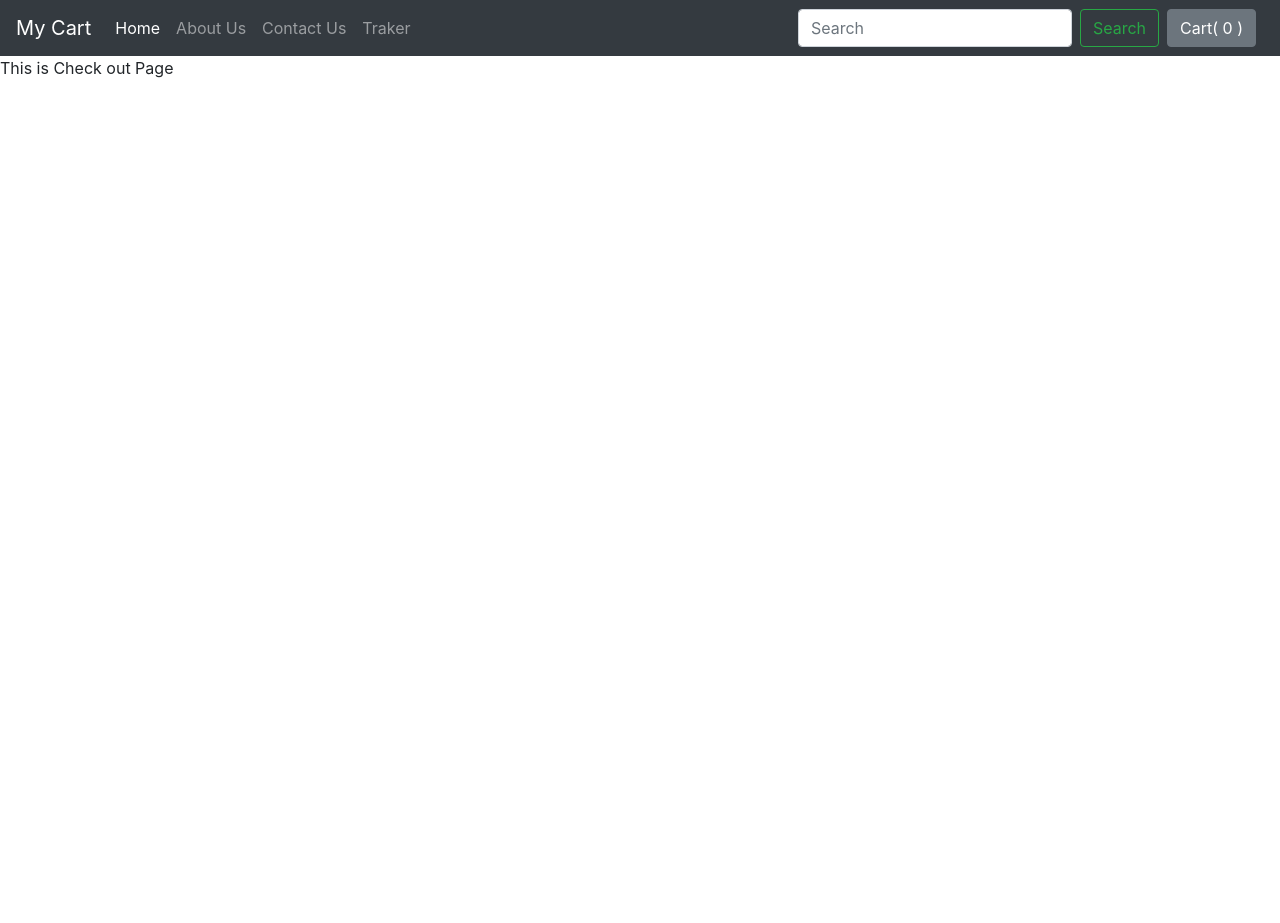
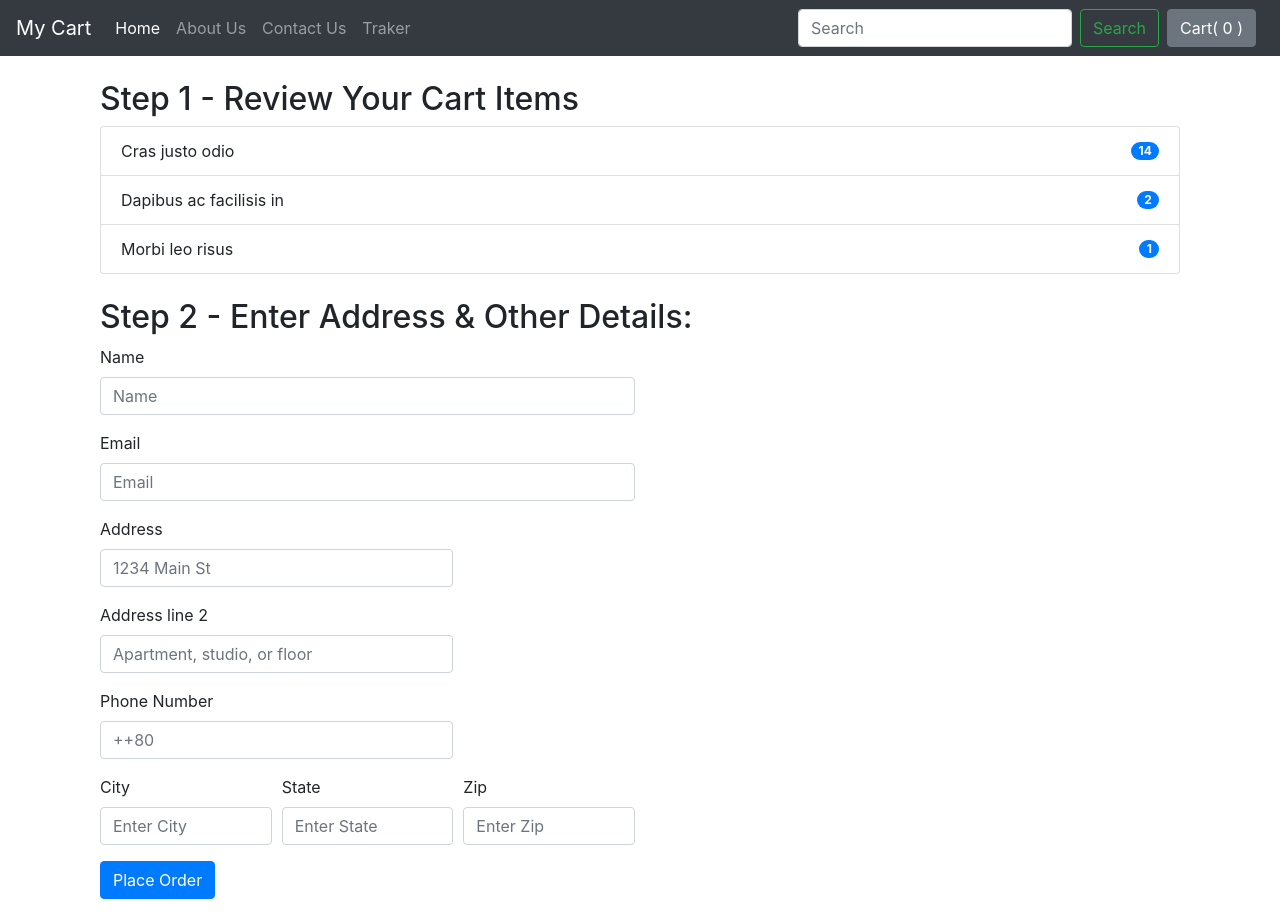
Before and after one commit to nazmul1487/-Django-E-commerce-Project, a Django app: page /shop/checkout/ in a window 1280 px wide. Before the commit the page ends 78 px from the top, so only its background shows below. Run offline with Django 3.2, Linux system fonts and the light colour scheme; some libraries are stand-ins or nearby versions.

Commit message:
e_commerce

```diff
--- a/shop/templates/shop/checkout.html
+++ b/shop/templates/shop/checkout.html
@@ -2,4 +2,76 @@
 
 {% block title %} CheckOut{% endblock %}
 
-{% block body %} This is Check out Page {% endblock %}
+{% block body %}
+  <div class="container">
+    <div class="col my-4">
+        <h2>Step 1 - Review Your Cart Items</h2>
+        <div id="items">
+            <ul class="list-group">
+                <li class="list-group-item d-flex justify-content-between align-items-center">
+                    Cras justo odio
+                    <span class="badge badge-primary badge-pill">14</span>
+                </li>
+                <li class="list-group-item d-flex justify-content-between align-items-center">
+                    Dapibus ac facilisis in
+                    <span class="badge badge-primary badge-pill">2</span>
+                </li>
+                <li class="list-group-item d-flex justify-content-between align-items-center">
+                    Morbi leo risus
+                    <span class="badge badge-primary badge-pill">1</span>
+                </li>
+            </ul>
+        </div>
+    </div>
+    <div class="col my-4">
+        <h2>Step 2 - Enter Address & Other Details:</h2>
+        <form>
+            <div class="form-row">
+                <div class="form-group col-md-6">
+                    <label for="inputname">Name</label>
+                    <input type="name" class="form-control" id="inputname" placeholder="Name">
+                </div>
+            </div>
+             <div class="form-row">
+                <div class="form-group col-md-6">
+                    <label for="inputEmail4">Email</label>
+                    <input type="email" class="form-control" id="inputEmail4" placeholder="Email">
+                </div>
+            </div>
+             <div class="form-row">
+                    <div class="form-group col-md-4">
+                        <label for="inputAddress">Address</label>
+                        <input type="text" class="form-control" id="inputAddress" placeholder="1234 Main St">
+                    </div>
+             </div>
+             <div class="form-row">
+                    <div class="form-group col-md-4">
+                        <label for="inputAddress2">Address line 2</label>
+                        <input type="text" class="form-control" id="inputAddress2" placeholder="Apartment, studio, or floor">
+                    </div>
+             </div>
+            <div class="form-row">
+                    <div class="form-group col-md-4">
+                            <label for="inputZip">Phone Number</label>
+                            <input type="tel" class="form-control" id="inputPhone" placeholder="++80">
+                    </div>
+            </div>
+            <div class="form-row">
+                <div class="form-group col-md-2">
+                    <label for="inputCity">City</label>
+                    <input type="text" class="form-control" id="inputCity" placeholder="Enter City">
+                </div>
+                <div class="form-group col-md-2">
+                    <label for="inputState">State</label>
+                    <input type="text" class="form-control" id="inputAddress2" placeholder="Enter State">
+                </div>
+                <div class="form-group col-md-2">
+                    <label for="inputZip">Zip</label>
+                    <input type="text" class="form-control" id="inputZip" placeholder="Enter Zip">
+                </div>
+            </div>
+            <button type="submit" class="btn btn-primary">Place Order</button>
+        </form>
+    </div>
+</div>
+{% endblock %}
```
Also changed, not shown: shop/templates/shop/index.html (+29 -30 lines).
